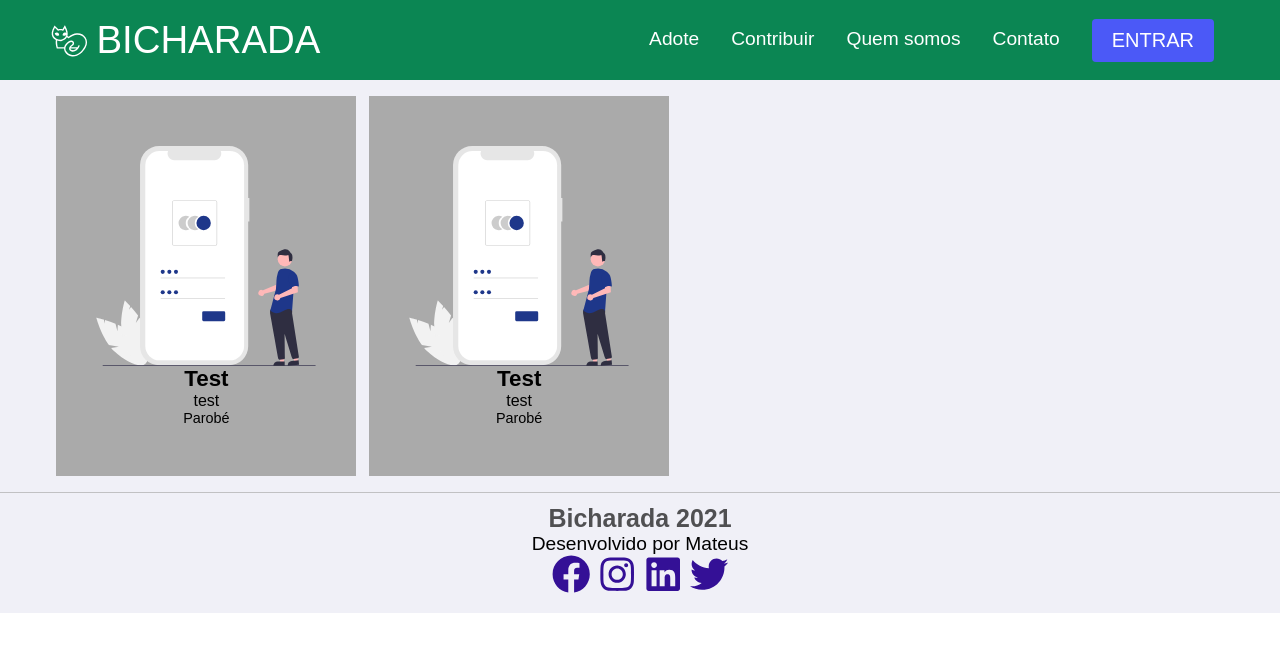
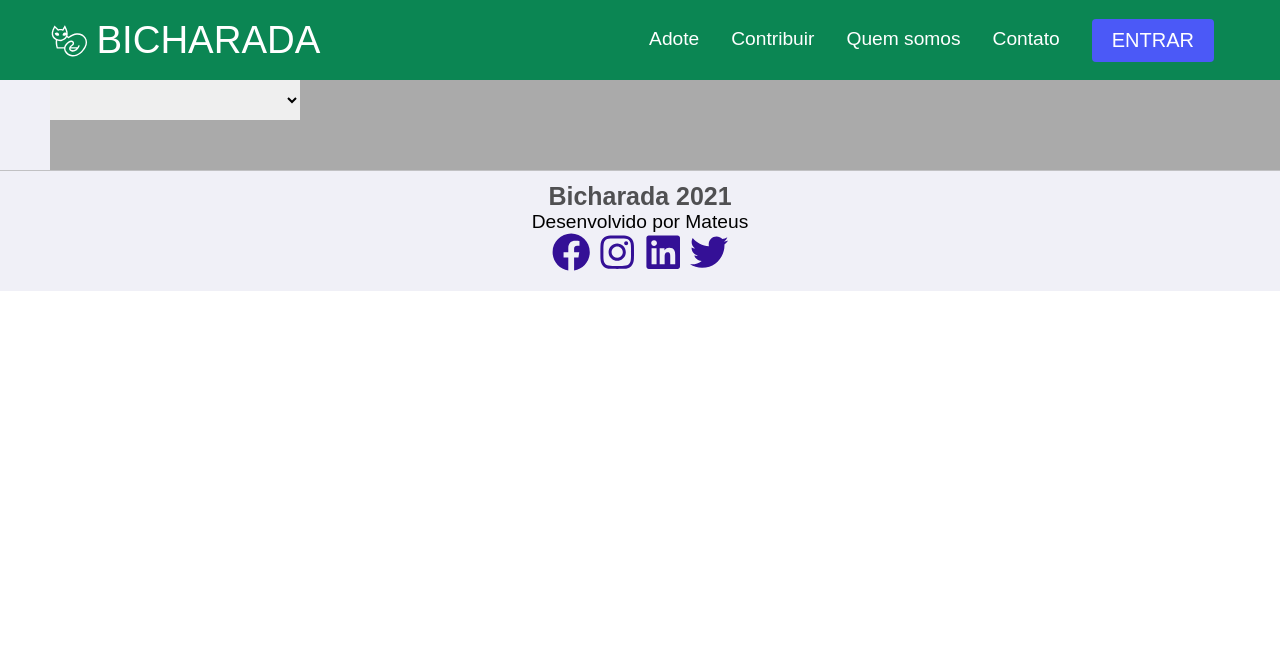
Before and after one commit to mateus-luciano/bicharada-web, a React (Create React App) app: page /adoptions in a window 1280 px wide. Shown: the top 652 px of the page. Built offline with nearby package versions, Linux system fonts and the light colour scheme.

Commit message:
dependencies installed

```diff
--- a/package.json
+++ b/package.json
@@ -13,6 +13,7 @@
     "react-redux": "^7.2.4",
     "react-router-dom": "^5.2.0",
     "react-scripts": "4.0.3",
+    "react-select": "^4.3.0",
     "redux": "^4.1.0",
     "redux-persist": "^6.0.0",
     "styled-components": "^5.2.3",
--- a/src/pages/Adoption/index.jsx
+++ b/src/pages/Adoption/index.jsx
@@ -2,12 +2,15 @@ import AdoptionWrapper from '../../components/AdoptionWrapper';
 
 import test from '../../assets/images/undraw_Access_account_re_8spm.svg';
 
-import { AdoptionContainer } from './styles';
+import { AdoptionContainer, AdoptionHeader, HeaderSelect } from './styles';
 
 export default () => {
   return(
     <AdoptionContainer>
-      <AdoptionWrapper
+      <AdoptionHeader>
+        <HeaderSelect  />
+      </AdoptionHeader>
+      {/* <AdoptionWrapper
         image={test}
         title="Test"
         text="test"
@@ -18,7 +21,7 @@ export default () => {
         title="Test"
         text="test"
         city="Parobé"
-      />
+      /> */}
     </AdoptionContainer>
   );
 };
--- a/src/pages/Adoption/styles.jsx
+++ b/src/pages/Adoption/styles.jsx
@@ -4,7 +4,19 @@ import { Container } from '../../styles/global';
 export const AdoptionContainer = styled(Container)`
   min-width: 1360px;
   display: flex;
-  flex-direction: row;
+  flex-direction: column;
+`;
+
+export const AdoptionHeader = styled.header`
+  width: 100%;
+  height: 90px;
+  background: #aaa;
+`;
+
+export const HeaderSelect = styled.select`
+  width: 250px;
+  height: 40px;
+  border: none;
 `;
 
 export const Title = styled.h1``;
--- a/src/pages/SignUp/index.jsx
+++ b/src/pages/SignUp/index.jsx
@@ -35,7 +35,6 @@ export default () => {
         phone,
         city,
       });
-      console.log(response);
     } catch (error) {
       setShowErrorAlert(true);
     }
```
Also changed, not shown: 1 other file (tests, documents, lock files or other folders).
